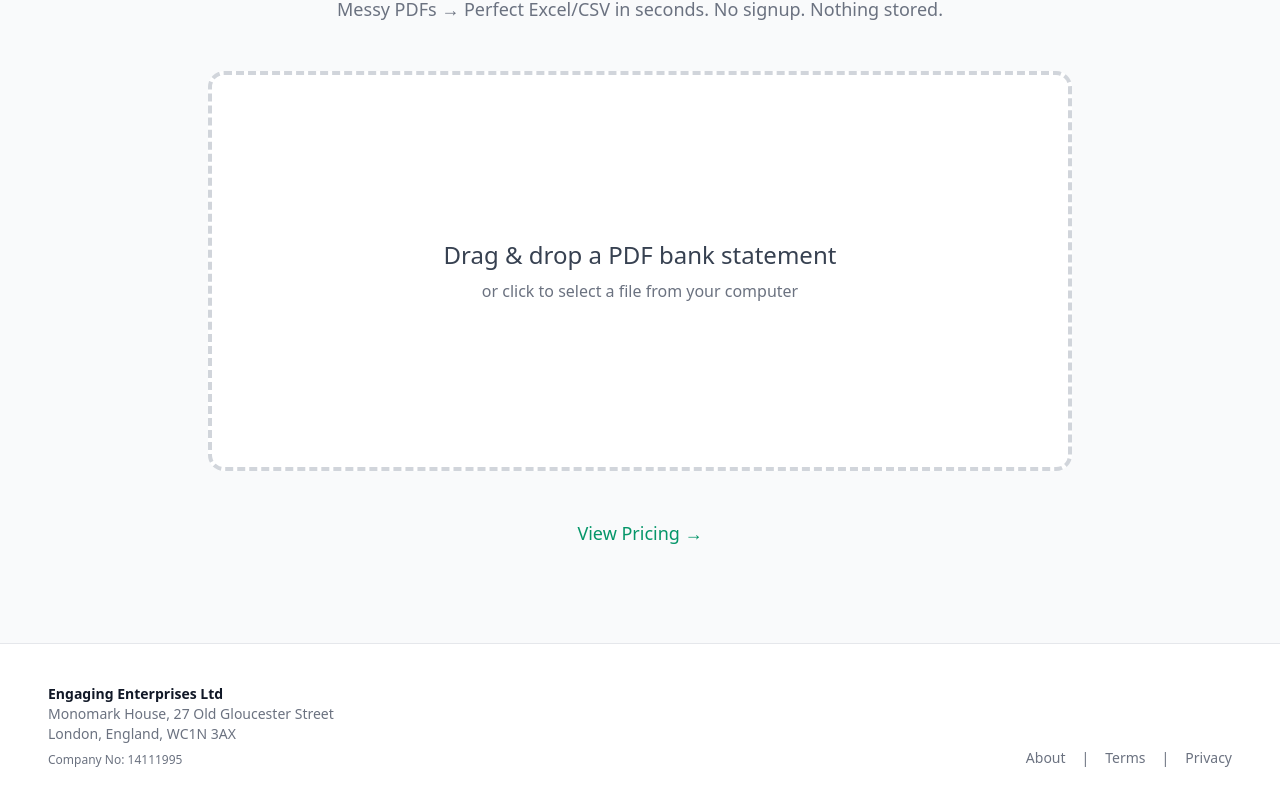
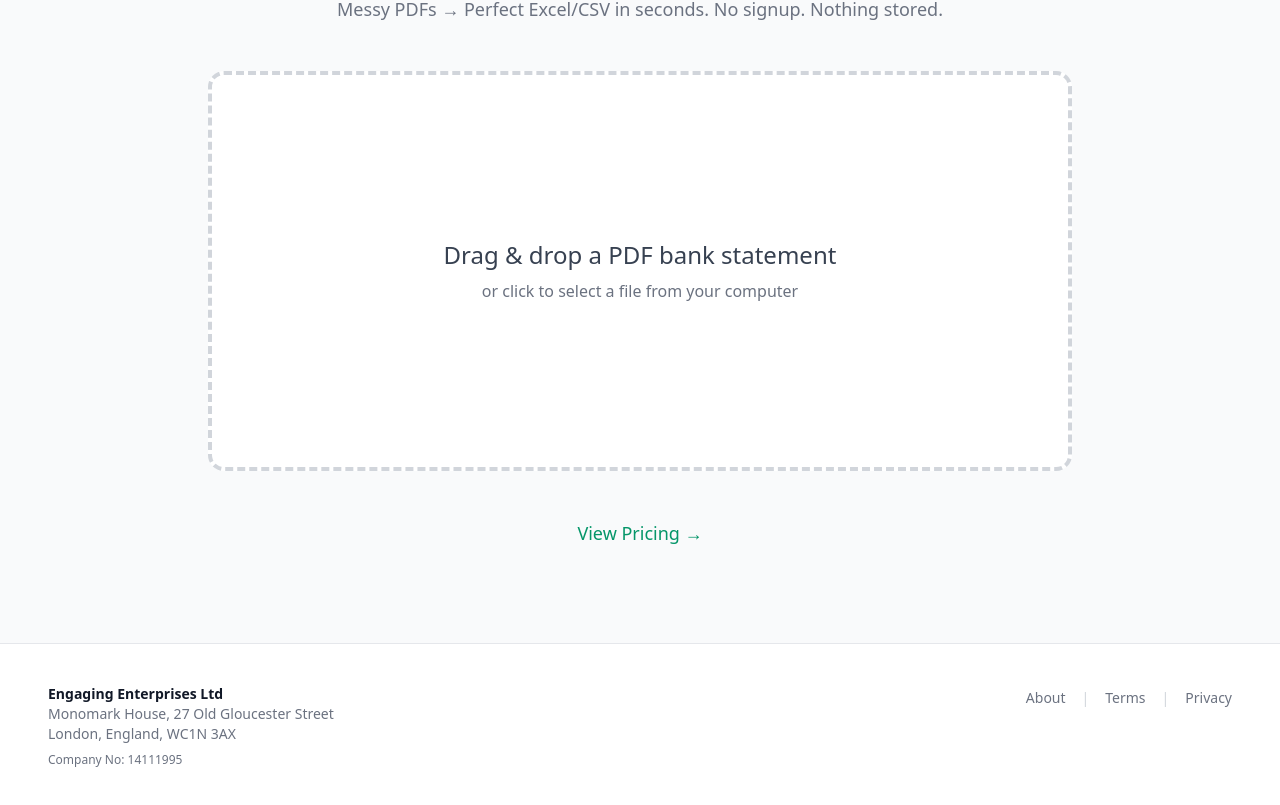
Before and after one commit to timarmstead/docneat-frontend, a Next.js app: page / in a window 1280 px wide. Shown: the part 253-1058 px from the top of the page. Built offline with nearby package versions, Linux system fonts and the light colour scheme.

Commit message:
Update layout.tsx

```diff
--- a/app/layout.tsx
+++ b/app/layout.tsx
@@ -27,7 +27,7 @@ export default function RootLayout({
         </main>
 
         <footer className="w-full py-10 px-6 md:px-12 border-t border-gray-200 bg-white">
-          <div className="max-w-7xl mx-auto flex flex-col md:flex-row justify-between items-end gap-6">
+          <div className="max-w-7xl mx-auto flex flex-col md:flex-row justify-between items-start gap-6">
 
             {/* Left Side: Company Info */}
             <div className="flex flex-col text-left text-sm text-gray-500">
@@ -37,12 +37,12 @@ export default function RootLayout({
               <span className="mt-2 text-xs">Company No: 14111995</span>
             </div>
 
-            {/* Right Side: Small Menu */}
-            <div className="flex gap-4 text-sm text-gray-500">
+            {/* Right Side: Small Menu aligned with the top line */}
+            <div className="flex gap-4 text-sm text-gray-500 md:mt-1">
               <Link href="/about" className="hover:text-gray-900 transition-colors">About</Link>
-              <span>|</span>
+              <span className="text-gray-300">|</span>
               <Link href="/terms" className="hover:text-gray-900 transition-colors">Terms</Link>
-              <span>|</span>
+              <span className="text-gray-300">|</span>
               <Link href="/privacy" className="hover:text-gray-900 transition-colors">Privacy</Link>
             </div>
 
```
